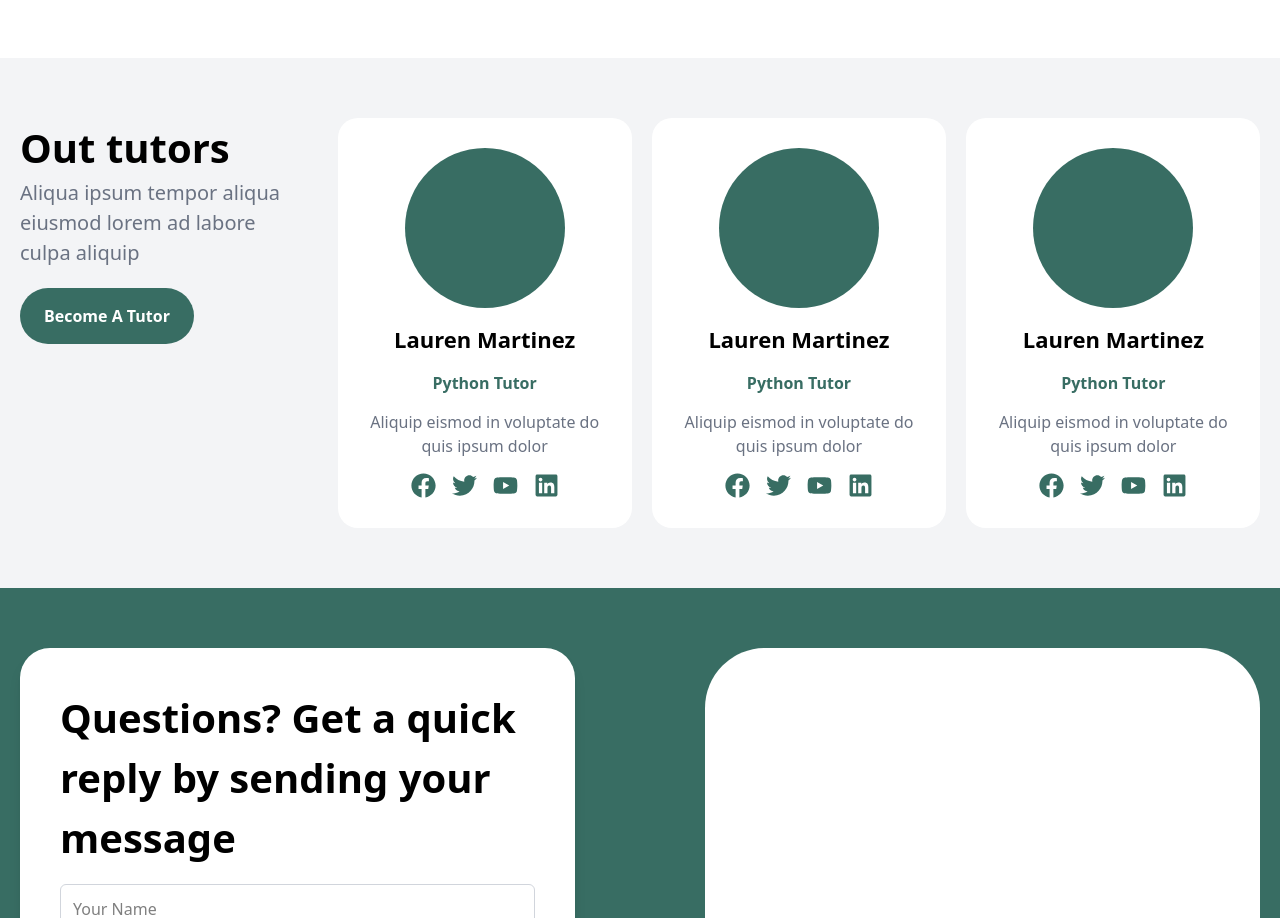
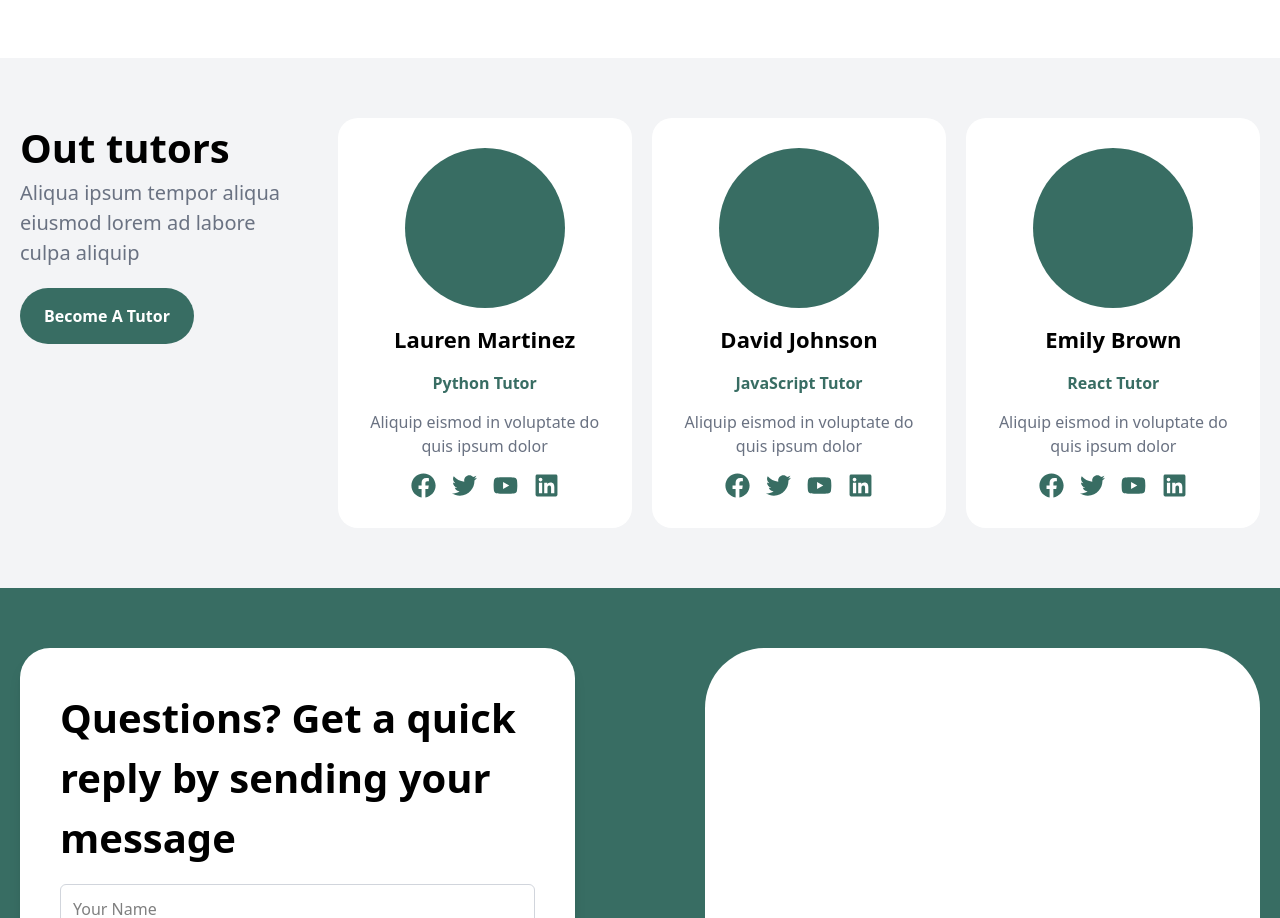
Before and after one commit to 932525862/timer, a React (Vite) app: page / in a window 1280 px wide. Shown: the part 3408-4326 px from the top of the page. Built offline with nearby package versions, Linux system fonts and the light colour scheme.

Commit message:
add: modal

```diff
--- a/package.json
+++ b/package.json
@@ -19,6 +19,8 @@
     "react-dom": "^19.1.0",
     "react-i18next": "^15.5.2",
     "react-icons": "^5.5.0",
+    "react-modal": "^3.16.3",
+    "react-toastify": "^11.0.5",
     "swiper": "^11.2.8",
     "tailwindcss": "^4.1.7"
   },
--- a/src/App.jsx
+++ b/src/App.jsx
@@ -7,10 +7,13 @@ import Hero from "./components/Hero";
 import OurBenefits from "./components/OurBenefits";
 import Price from "./components/Price";
 import Tutor from "./components/Tutor";
+import { ToastContainer } from 'react-toastify';
+import 'react-toastify/dist/ReactToastify.css';
 
 function App() {
   return (
     <>
+    <ToastContainer />
       <Header />
       <Hero />
       <Benefits />
--- a/src/components/Tutor.jsx
+++ b/src/components/Tutor.jsx
@@ -1,4 +1,4 @@
-import React from "react";
+import React, { useState } from "react";
 import { FaFacebook, FaLinkedin, FaTwitter, FaYoutube } from "react-icons/fa";
 import { Swiper, SwiperSlide } from "swiper/react";
 
@@ -7,8 +7,50 @@ import "swiper/css";
 import "swiper/css/navigation";
 import "swiper/css/pagination";
 import { Navigation, Pagination } from "swiper/modules";
+import Modal from "react-modal";
+
+const tutors = [
+  {
+    id: 1,
+    name: "Lauren Martinez",
+    subject: "Python Tutor",
+    descShort: "Aliquip eismod in voluptate do quis ipsum dolor",
+    desc: "Aliquip eismod in voluptate do quis ipsum dolor Aliquip eismod in voluptate do quis ipsum dolor Aliquip eismod in voluptate do quis ipsum dolor Aliquip eismod in voluptate do quis ipsum dolor Aliquip eismod in voluptate do quis ipsum dolor Aliquip eismod in voluptate do quis ipsum dolor Aliquip eismod in voluptate do quis ipsum dolor",
+    image: "", // bu yerda rasm URL bo‘lishi mumkin
+  },
+  {
+    id: 2,
+    name: "David Johnson",
+    subject: "JavaScript Tutor",
+    descShort: "Aliquip eismod in voluptate do quis ipsum dolor",
+    desc: "Aliquip eismod in voluptate do quis ipsum dolor Aliquip eismod in voluptate do quis ipsum dolor Aliquip eismod in voluptate do quis ipsum dolor Aliquip eismod in voluptate do quis ipsum dolor Aliquip eismod in voluptate do quis ipsum dolor Aliquip eismod in voluptate do quis ipsum dolor Aliquip eismod in voluptate do quis ipsum dolor",
+    image: "",
+  },
+  {
+    id: 3,
+    name: "Emily Brown",
+    subject: "React Tutor",
+    descShort: "Aliquip eismod in voluptate do quis ipsum dolor",
+    desc: "Aliquip eismod in voluptate do quis ipsum dolor Aliquip eismod in voluptate do quis ipsum dolor Aliquip eismod in voluptate do quis ipsum dolor Aliquip eismod in voluptate do quis ipsum dolor Aliquip eismod in voluptate do quis ipsum dolor Aliquip eismod in voluptate do quis ipsum dolor Aliquip eismod in voluptate do quis ipsum dolor",
+    image: "",
+  },
+];
+
+Modal.setAppElement("#root");
 
 const Tutor = () => {
+  const [selectedTutor, setSelectedTutor] = useState(null);
+  const [isModalOpen, setIsModalOpen] = useState(false);
+
+  const openModal = (tutor) => {
+    setSelectedTutor(tutor);
+    setIsModalOpen(true);
+  };
+
+  const closeModal = () => {
+    setIsModalOpen(false);
+    setSelectedTutor(null);
+  };
   return (
     <section className="bg-gray-100 py-[30px] sm:py-[60px]">
       <div className="container">
@@ -53,124 +95,67 @@ const Tutor = () => {
                 },
               }}
             >
-              <SwiperSlide>
-                <div className="rounded-[20px] bg-[#fff] py-[20px] sm:py-[30px] px-[10px] flex flex-col items-center">
+              {tutors.map((tutor) => (
+                <SwiperSlide key={tutor.id}>
+                  <div
+                    className="rounded-[20px] bg-[#fff] py-[20px] sm:py-[30px] px-[10px] flex flex-col items-center cursor-pointer"
+                    onClick={() => openModal(tutor)}
+                  >
                     <div className="w-[120px] sm:w-[160px] h-[120px] sm:h-[160px] rounded-[50%] bg-[#386d63]"></div>
                     <h6 className="mt-[10px] sm:mt-[15px] text-[18px] sm:text-[22px] font-[600] text-center">
-                    Lauren Martinez
+                      {tutor.name}
                     </h6>
                     <p className="mt-[10px] sm:mt-[15px] text-[#386d63] font-[600]">
-                    Python Tutor
+                      {tutor.subject}
                     </p>
                     <p className="max-w-[250px] text-center text-gray-500 mt-[10px] sm:mt-[15px]">
-                    Aliquip eismod in voluptate do quis ipsum dolor
+                      {tutor.descShort}
                     </p>
                     <div className="mt-[15px]">
                       <ul className="flex gap-2 sm:gap-4 text-[20px] sm:text-[25px] text-[#386d63]">
-                      <li className="hover:text-[#2d5c54]">
-                        <a href="#">
-                          <FaFacebook />
-                        </a>
+                        <li className="hover:text-[#2d5c54]" onClick={(e) => e.stopPropagation()}>
+                          <a href="#"><FaFacebook /></a>
                         </li>
-                      <li className="hover:text-[#2d5c54]">
-                        <a href="#">
-                          <FaTwitter />
-                        </a>
+                        <li className="hover:text-[#2d5c54]" onClick={(e) => e.stopPropagation()}>
+                          <a href="#"><FaTwitter /></a>
                         </li>
-                      <li className="hover:text-[#2d5c54]">
-                        <a href="#">
-                          <FaYoutube />
-                        </a>
+                        <li className="hover:text-[#2d5c54]" onClick={(e) => e.stopPropagation()}>
+                          <a href="#"><FaYoutube /></a>
                         </li>
-                      <li className="hover:text-[#2d5c54]">
-                        <a href="#">
-                          <FaLinkedin />
-                        </a>
+                        <li className="hover:text-[#2d5c54]" onClick={(e) => e.stopPropagation()}>
+                          <a href="#"><FaLinkedin /></a>
                         </li>
                       </ul>
                     </div>
                   </div>
                 </SwiperSlide>
-              <SwiperSlide>
-                <div className="rounded-[20px] bg-[#fff] py-[20px] sm:py-[30px] px-[10px] flex flex-col items-center">
-                  <div className="w-[120px] sm:w-[160px] h-[120px] sm:h-[160px] rounded-[50%] bg-[#386d63]"></div>
-                  <h6 className="mt-[10px] sm:mt-[15px] text-[18px] sm:text-[22px] font-[600] text-center">
-                    Lauren Martinez
-                  </h6>
-                  <p className="mt-[10px] sm:mt-[15px] text-[#386d63] font-[600]">
-                    Python Tutor
-                  </p>
-                  <p className="max-w-[250px] text-center text-gray-500 mt-[10px] sm:mt-[15px]">
-                    Aliquip eismod in voluptate do quis ipsum dolor
-                  </p>
-                  <div className="mt-[15px]">
-                    <ul className="flex gap-2 sm:gap-4 text-[20px] sm:text-[25px] text-[#386d63]">
-                      <li className="hover:text-[#2d5c54]">
-                        <a href="#">
-                          <FaFacebook />
-                        </a>
-                      </li>
-                      <li className="hover:text-[#2d5c54]">
-                        <a href="#">
-                          <FaTwitter />
-                        </a>
-                      </li>
-                      <li className="hover:text-[#2d5c54]">
-                        <a href="#">
-                          <FaYoutube />
-                        </a>
-                      </li>
-                      <li className="hover:text-[#2d5c54]">
-                        <a href="#">
-                          <FaLinkedin />
-                        </a>
-                      </li>
-                    </ul>
-                  </div>
-                </div>
-              </SwiperSlide>
-              <SwiperSlide>
-                <div className="rounded-[20px] bg-[#fff] py-[20px] sm:py-[30px] px-[10px] flex flex-col items-center">
-                  <div className="w-[120px] sm:w-[160px] h-[120px] sm:h-[160px] rounded-[50%] bg-[#386d63]"></div>
-                  <h6 className="mt-[10px] sm:mt-[15px] text-[18px] sm:text-[22px] font-[600] text-center">
-                    Lauren Martinez
-                  </h6>
-                  <p className="mt-[10px] sm:mt-[15px] text-[#386d63] font-[600]">
-                    Python Tutor
-                  </p>
-                  <p className="max-w-[250px] text-center text-gray-500 mt-[10px] sm:mt-[15px]">
-                    Aliquip eismod in voluptate do quis ipsum dolor
-                  </p>
-                  <div className="mt-[15px]">
-                    <ul className="flex gap-2 sm:gap-4 text-[20px] sm:text-[25px] text-[#386d63]">
-                      <li className="hover:text-[#2d5c54]">
-                        <a href="#">
-                          <FaFacebook />
-                        </a>
-                      </li>
-                      <li className="hover:text-[#2d5c54]">
-                        <a href="#">
-                          <FaTwitter />
-                        </a>
-                      </li>
-                      <li className="hover:text-[#2d5c54]">
-                        <a href="#">
-                          <FaYoutube />
-                        </a>
-                      </li>
-                      <li className="hover:text-[#2d5c54]">
-                        <a href="#">
-                          <FaLinkedin />
-                        </a>
-                      </li>
-                    </ul>
-                  </div>
-                </div>
-              </SwiperSlide>
+              ))}
             </Swiper>
           </div>
         </div>
       </div>
+      <Modal
+        isOpen={isModalOpen}
+        onRequestClose={closeModal}
+        contentLabel="Tutor Info"
+        className="max-w-[500px] mx-auto mt-[10%] bg-white p-6 rounded-[20px] shadow-lg"
+        overlayClassName="fixed z-[9999] inset-0 bg-black/40 backdrop-blur-md flex justify-center items-start"
+      >
+        {selectedTutor && (
+          <div className="text-center">
+            <div className="w-[120px] h-[120px] mx-auto rounded-full bg-[#386d63]"></div>
+            <h2 className="mt-4 text-[22px] font-bold">{selectedTutor.name}</h2>
+            <p className="text-[#386d63] font-semibold">{selectedTutor.subject}</p>
+            <p className="text-gray-500 mt-2">{selectedTutor.desc}</p>
+            <button
+              onClick={closeModal}
+              className="mt-6 bg-[#386d63] hover:bg-[#2d5c54] text-white py-2 px-6 rounded-[10px]"
+            >
+              Close
+            </button>
+          </div>
+        )}
+      </Modal>
     </section>
   );
 };
```
Also changed, not shown: src/components/Contact.jsx (+6 -11 lines), 1 other file (tests, documents, lock files or other folders). Lines whose indentation alone changed are shown as unchanged.
